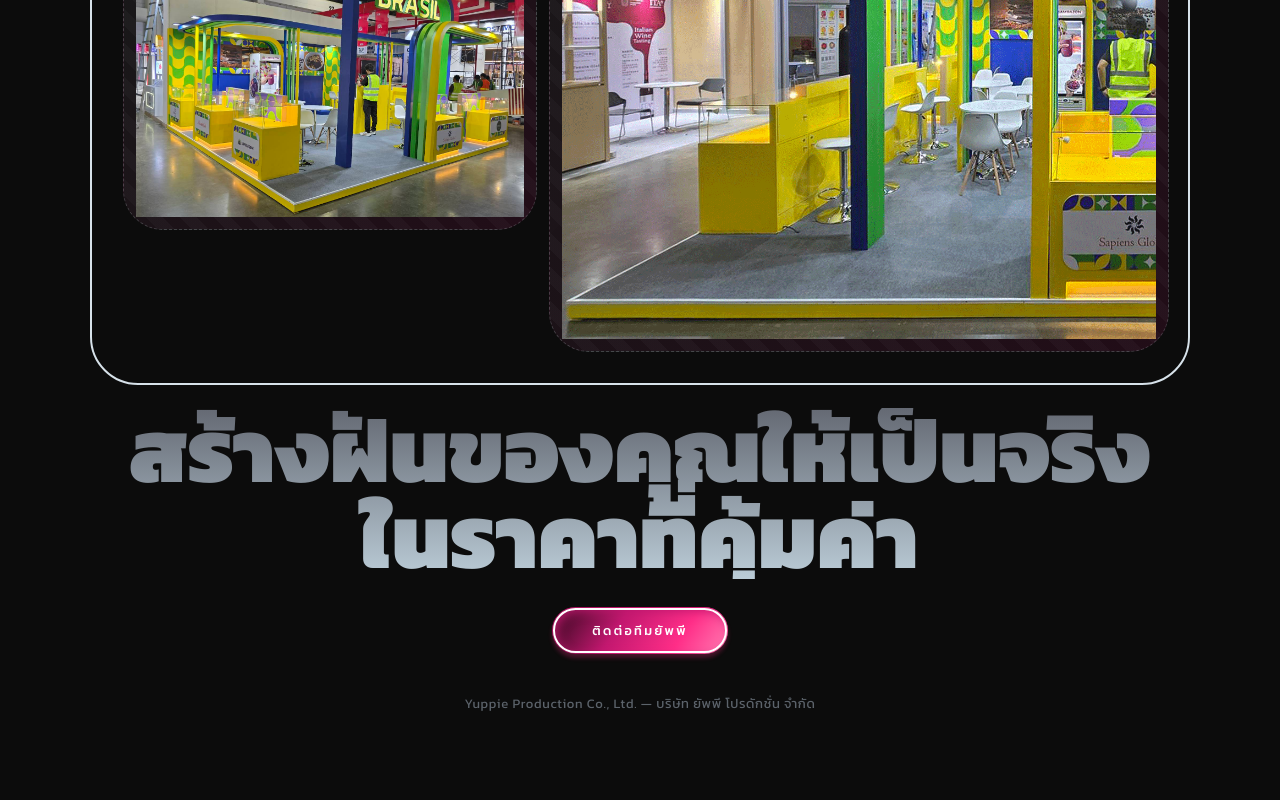
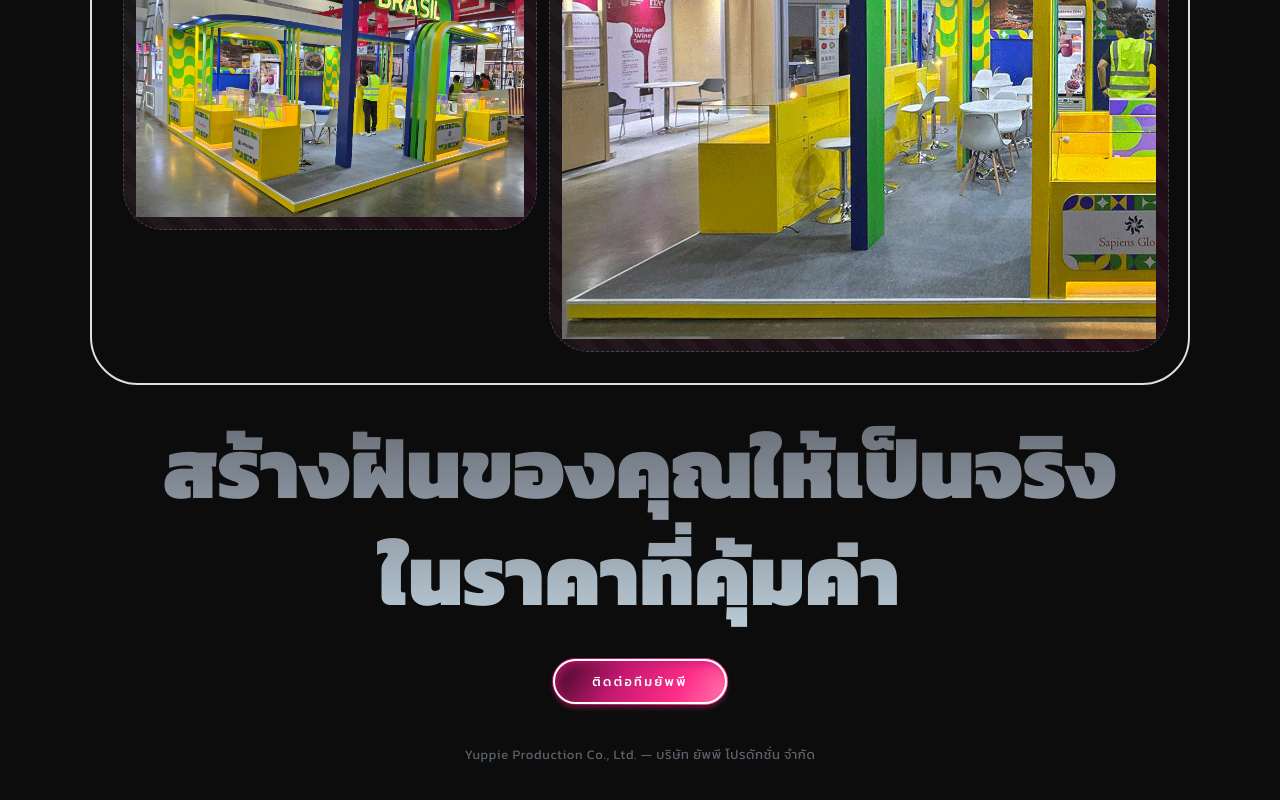
Before and after one commit to im78studio-YP/yuppieproduction-website, a React (Vite) app: page / in a window 1280 px wide. Shown: the part 6028-6828 px from the top of the page. Built offline with nearby package versions, Linux system fonts and the light colour scheme.

Commit message:
fixes-text

```diff
--- a/public/admin/config.yml
+++ b/public/admin/config.yml
@@ -25,7 +25,7 @@ collections:
     sortable_fields: ["number"]
     fields:
       - { name: "number", label: "ลำดับ (เช่น 01)", widget: "string" }
-      - { name: "category", label: "ประเภท", widget: "select", options: ["ลูกค้า", "งานส่วนตัว"], default: "ลูกค้า" }
+      - { name: "category", label: "ประเภท (พิมพ์เอง ใส่หรือไม่ใส่ก็ได้)", widget: "string", required: false }
       - { name: "name", label: "ชื่อโปรเจกต์", widget: "string" }
       - name: "images"
         label: "ภาพบูธ"
--- a/src/data/projects.ts
+++ b/src/data/projects.ts
@@ -2,7 +2,7 @@
 // Decap CMS writes/edits these files; a new commit triggers a Cloudflare Pages rebuild.
 export type Project = {
   number: string;
-  category: string;
+  category?: string;
   name: string;
   images?: string[];
 };
--- a/src/sections/Projects.tsx
+++ b/src/sections/Projects.tsx
@@ -38,7 +38,7 @@ function ProjectCard({ data, index, total, onOpen }: { data: Project; index: num
         <div className="proj-top">
           <div className="svc-num" style={{ color: "#D7E2EA" }}>{data.number}</div>
           <div style={{ flex: 1, minWidth: 180 }}>
-            <div className="eyebrow">{data.category}</div>
+            {data.category && <div className="eyebrow">{data.category}</div>}
             <div style={{ fontWeight: 600, textTransform: "uppercase", fontSize: "clamp(1.1rem,2.4vw,2rem)", lineHeight: 1.1 }}>
               {data.name}
             </div>
@@ -83,7 +83,7 @@ export default function Projects() {
       <footer id="contact" style={{ textAlign: "center", padding: "clamp(80px,12vw,160px) 0 40px" }}>
         <FadeIn y={30}>
           <div className="hero-heading" style={{ fontWeight: 900, textTransform: "uppercase",
-            fontSize: "clamp(2rem,8vw,90px)", lineHeight: 0.95, marginBottom: 28 }}>
+            fontSize: "clamp(2rem,8vw,84px)", lineHeight: 1.28, paddingTop: ".08em", marginBottom: 28 }}>
             {site.ctaLine1}<br />{site.ctaLine2}
           </div>
           <a href={`mailto:${site.contactEmail}`}><button className="btn-contact">{site.contactButton}</button></a>
```
